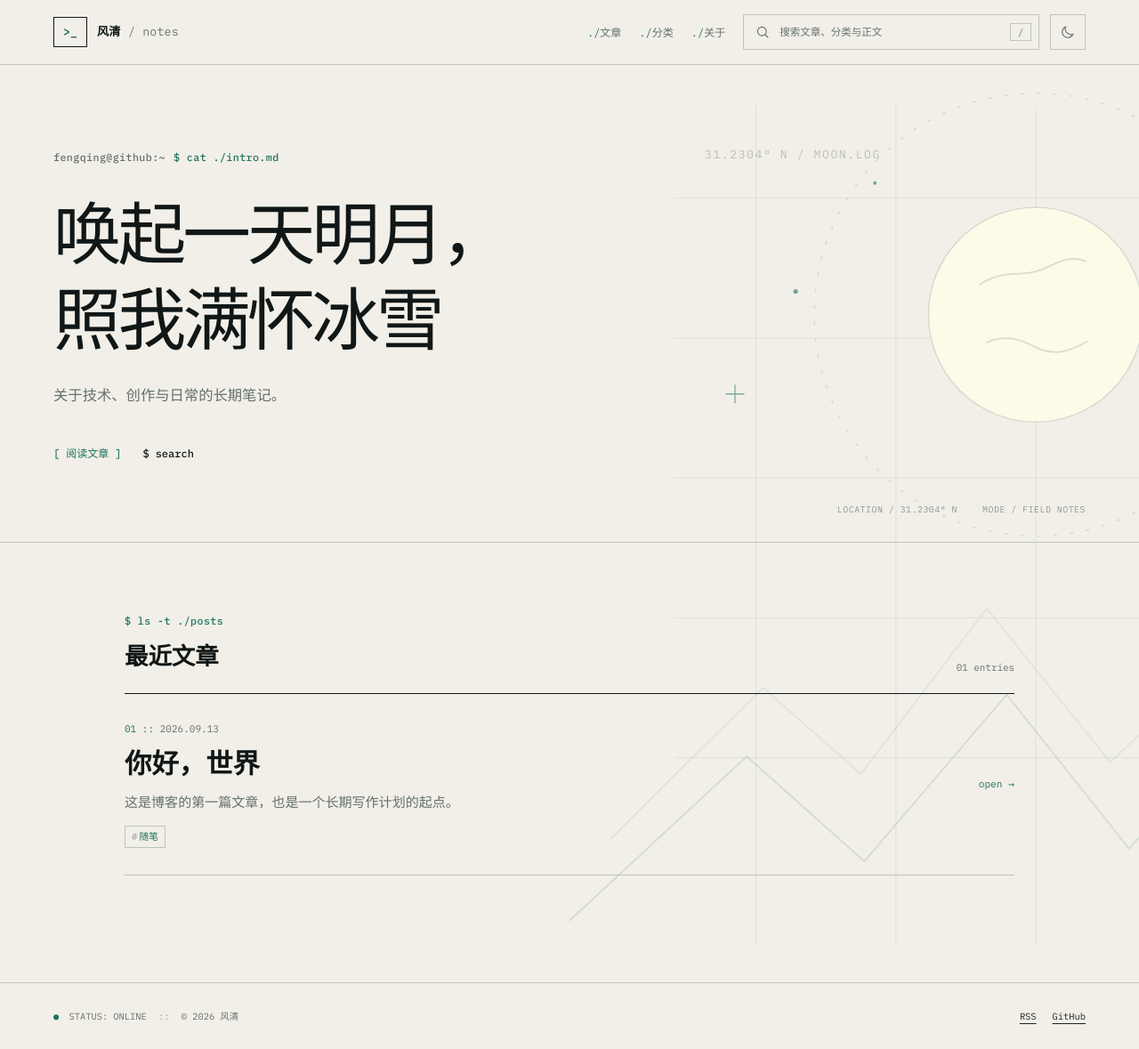
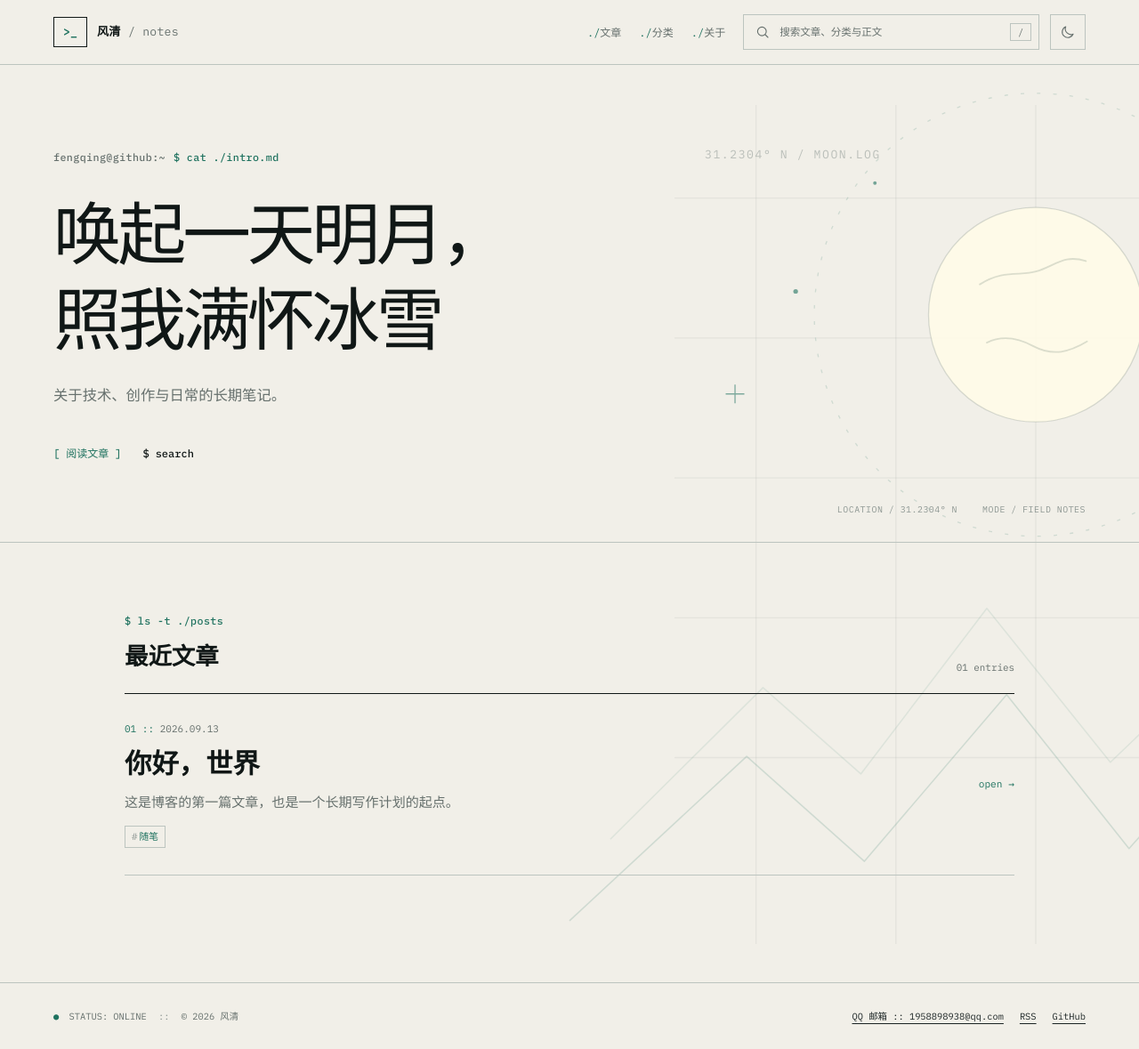
Before and after one commit to fengwuqingchen/fengwuqingchen.github.io, a Jekyll site: the page built from index.html, in a window 1280 px wide and 1179 px high. Shown: the whole window at 89% size. Built offline with Jekyll 4.4.1, drawn with Linux system fonts in a browser that asks for light colours.

Commit message:
feat: add QQ email contact to footer

```diff
--- a/_layouts/default.html
+++ b/_layouts/default.html
@@ -74,6 +74,7 @@
       <div class="shell footer-inner">
         <p class="footer-status"><span aria-hidden="true">●</span> STATUS: ONLINE <span class="footer-divider">::</span> © {{ 'now' | date: '%Y' }} {{ site.author.name }}</p>
         <div class="footer-links">
+          <a href="mailto:1958898938@qq.com" aria-label="发送邮件至 QQ 邮箱 1958898938@qq.com">QQ 邮箱 :: 1958898938@qq.com</a>
           <a href="{{ '/feed.xml' | relative_url }}">RSS</a>
           <a href="https://github.com/fengwuqingchen">GitHub</a>
         </div>
```
